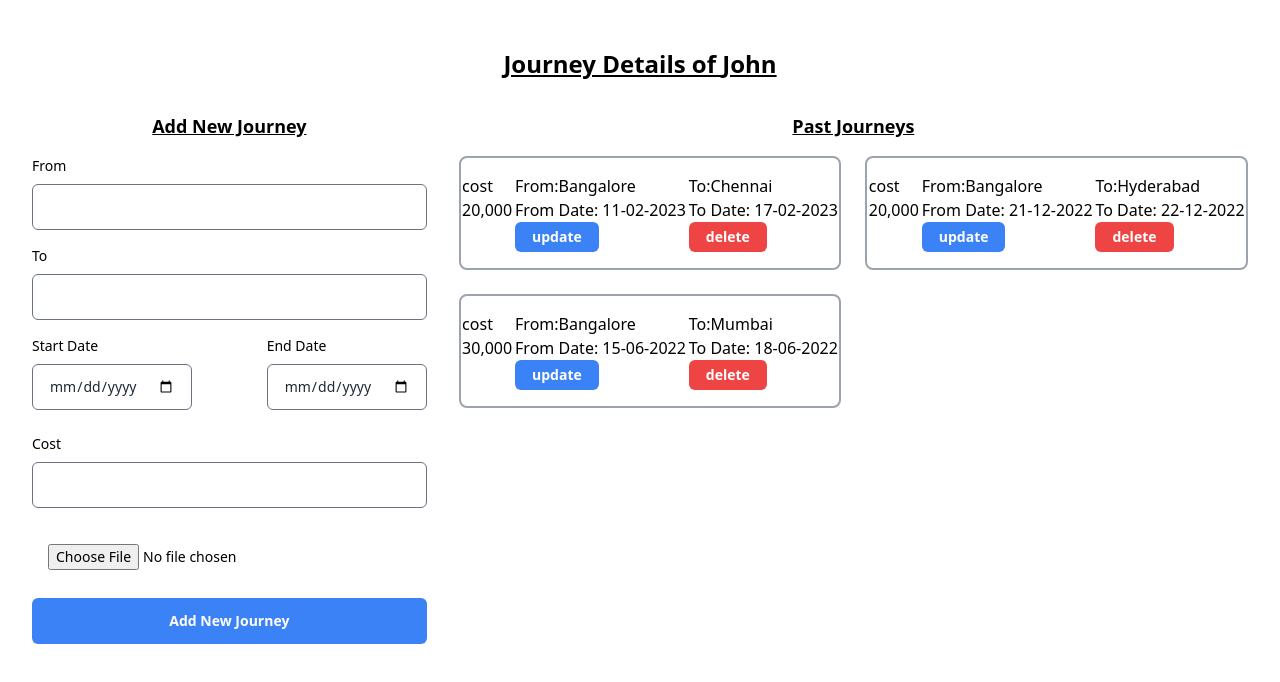
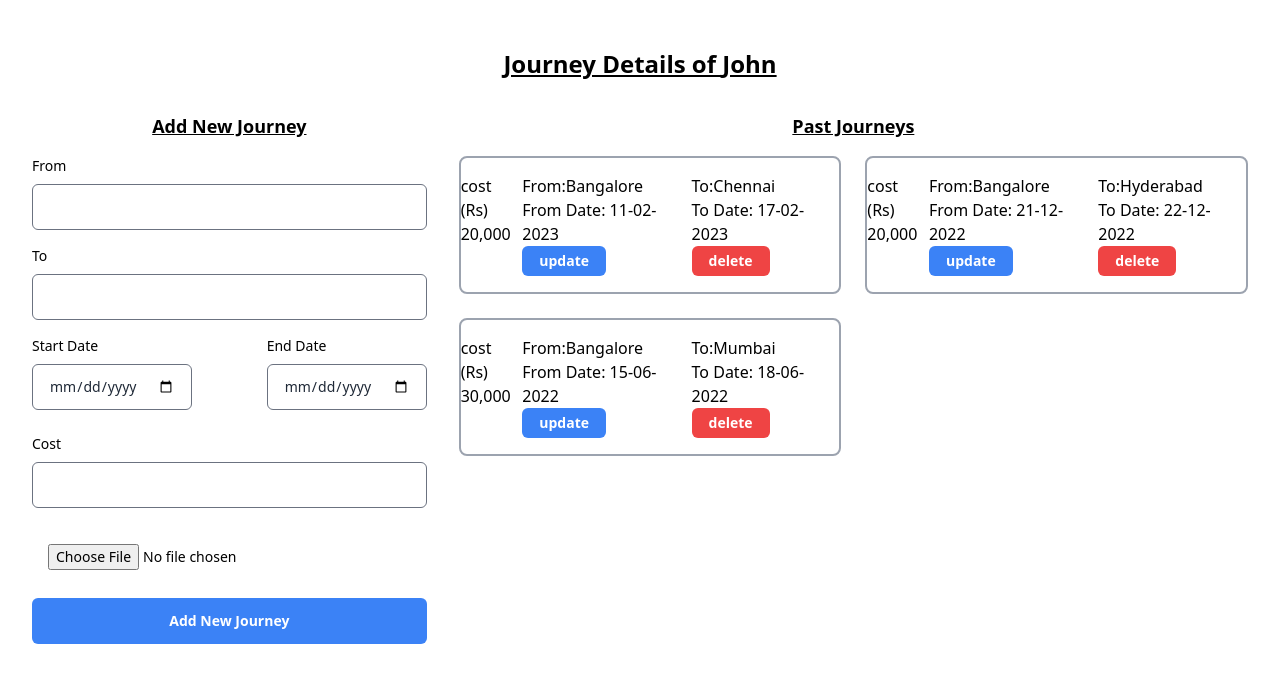
Before and after one commit to rganga1/journey-assess-bizprout, a React (Vite) app: page / in a window 1280 px wide. Shown: the top 682 px of the page. Built offline with nearby package versions, Linux system fonts and the light colour scheme.

Commit message:
fixed add button to update component

```diff
--- a/src/components/PastJourneyList.jsx
+++ b/src/components/PastJourneyList.jsx
@@ -1,24 +1,26 @@
-import React from "react";
+import React, { useEffect } from "react";
 import { useSelector } from "react-redux";
 import SingleJourney from "./SingleJourney";
 
-function PastJourneyList({f:journey,f1:setIsUpdating}) {
-  const jid_h=journey?journey.jid:null;
+function PastJourneyList({ f: journey, f1: setIsUpdating }) {
+  const jid_h = journey ? journey.jid : null;
   const journeysList = useSelector((state) => state.journeys.entities);
+  const addButton = null;
   // console.log("journeys", journeysList);
   // console.log("journeys", journeysList[0].jid);
   // const journey = journeysList[0];
-  const content=journeysList.map((journey) => {
-    // console.log('journey ----', journey)
-    return <li key={journey.jid}>
-      <SingleJourney journey={journey} f={setIsUpdating} j={jid_h}/>
-    </li>
-    })
-  return (
-    <ul className="grid xl:grid-cols-2 gap-6">
-      {content}
-    </ul>
-  );
+  // useEffect(() => {
+  //   if (jid_h) {
+  //   }
+  // }, [[jid_h]]);
+  const content = journeysList.map((journey) => {
+    return (
+      <li key={journey.jid}>
+        <SingleJourney journey={journey} f={setIsUpdating} j={jid_h} />
+      </li>
+    );
+  });
+  return <ul className="grid xl:grid-cols-2 gap-6">{content}</ul>;
 }
 
 export default PastJourneyList;
--- a/src/components/SingleJourney.jsx
+++ b/src/components/SingleJourney.jsx
@@ -22,7 +22,7 @@ function SingleJourney({
           : "border-gray-400"
       }  border-2 py-4 rounded-lg`}>
       <div className="flex flex-col">
-        <h2>cost</h2>
+        <h2>cost (Rs)</h2>
         <h2>{cost.toLocaleString("en-IN")}</h2>
       </div>
       <div>
--- a/src/components/updateJourney.jsx
+++ b/src/components/updateJourney.jsx
@@ -1,4 +1,4 @@
-import React from "react";
+import React, { useEffect } from "react";
 import { useForm } from "react-hook-form";
 import { DevTool } from "@hookform/devtools";
 import { useDispatch, useSelector } from "react-redux";
@@ -17,9 +17,10 @@ function UpdateJourney({ f: journey, f1: setIsUpdating }) {
   const {
     register,
     handleSubmit,
-    watch,
+    setValue,
     setError,
     formState: { errors },
+    reset,
     control,
   } = useForm({
     mode: "onTouched",
@@ -97,18 +98,28 @@ function UpdateJourney({ f: journey, f1: setIsUpdating }) {
     } else {
       data.fromdate = fromdate.split("-").reverse().join("-");
       data.todate = todate.split("-").reverse().join("-");
-      dispatch(updateExisting(data));
-      console.log("updating data", data);
-      setIsUpdating({ is: false, journey: null });
+      dispatch(updateExisting({ ...data, jid }));
+      console.log("updating data", { ...data, jid });
+      // setIsUpdating({ is: false, journey: null });
     }
   };
 
+  useEffect(() => {
+    reset({
+      fromPlace: fromPlace,
+      toPlace: toPlace,
+      fromdate: fromdate.split("-").reverse().join("-"),
+      todate: todate.split("-").reverse().join("-"),
+      cost: cost,
+    });
+  }, [setValue, jid, fromPlace, toPlace, fromdate, todate, cost]);
+
   return (
     <>
-      <h2 className="">Add New Journey</h2>
-      <form
-        className="flex flex-col h-full gap-4"
-        onSubmit={handleSubmit(onSubmit)}>
+      <h2 className="text-center text-lg font-bold underline m-4">
+        Update Existing Journey
+      </h2>
+      <form className="flex flex-col gap-4" onSubmit={handleSubmit(onSubmit)}>
         {/* From */}
         <div>
           <label className="block text-sm font-medium mb-2 dark:text-white">
@@ -237,8 +248,13 @@ function UpdateJourney({ f: journey, f1: setIsUpdating }) {
           className="py-3 px-4 inline-flex justify-center items-center gap-2 rounded-md border border-transparent font-semibold bg-blue-500 text-white hover:bg-blue-600 focus:outline-none focus:ring-2 focus:ring-blue-500 focus:ring-offset-2 transition-all text-sm dark:focus:ring-offset-gray-800"
           value={"Save"}
         />
+        <button
+          onClick={() => setIsUpdating({ is: false, journey: null })}
+          className="py-3 px-4 inline-flex justify-center items-center gap-2 rounded-md border border-transparent font-semibold bg-gray-500 text-white hover:bg-gray-600 focus:outline-none focus:ring-2 focus:ring-gray-500 focus:ring-offset-2 transition-all text-sm dark:focus:ring-offset-gray-800">
+          Add new
+        </button>
+        <DevTool control={control} />
       </form>
-      <DevTool control={control} />
     </>
   );
 }
--- a/src/features/journeySlice.jsx
+++ b/src/features/journeySlice.jsx
@@ -49,6 +49,7 @@ const journeySlice = createSlice({
         ({ jid }) => jid == action.payload.jid
       );
       // journey={...journey,...action.payload}
+      console.log('index,jid in journeySlice', index,action.payload.jid)
       state.entities[index] = {
         ...state.entities[index],
         ...action.payload,
```
